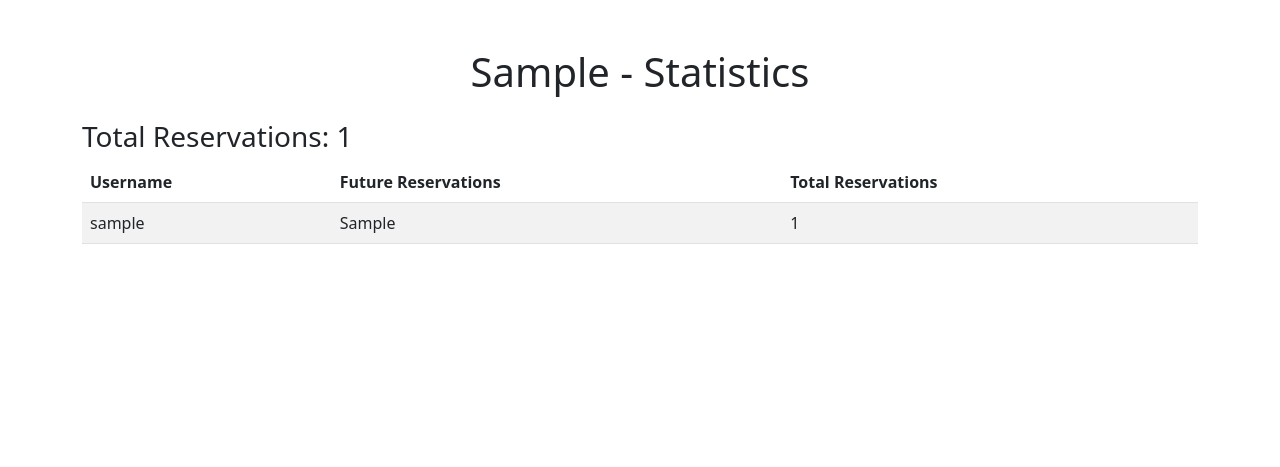
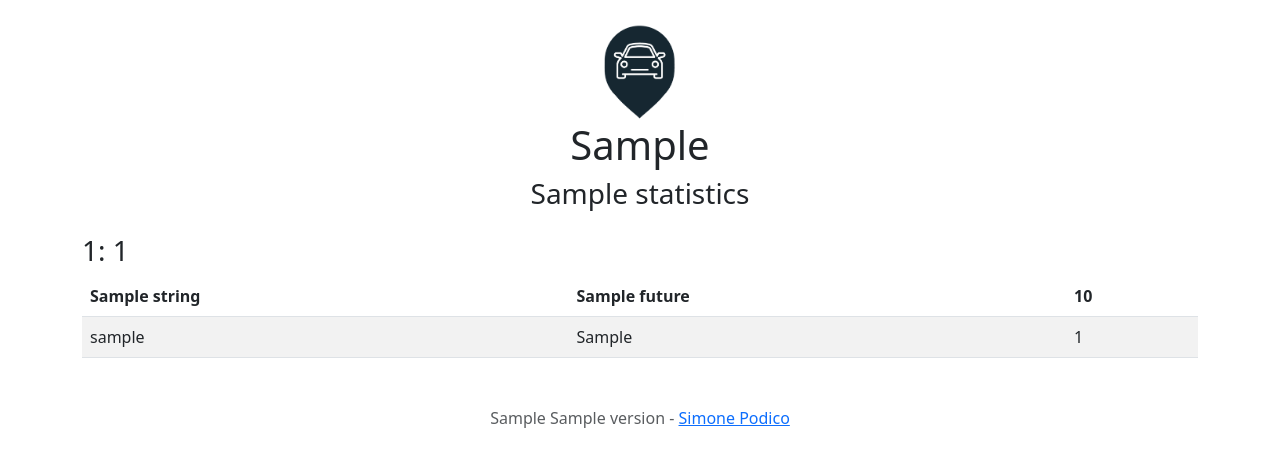
Before and after one commit to simpod6/book-a-lot, a Flask app: template templates/stats.html in a window 1280 px wide. Shown: the top 467 px of the page. Run offline with Flask 3, Linux system fonts and the light colour scheme; the template is opened without the code that fills it: most values are stand-ins (such as "Sample title", 1, 10 or a date in 2020); some libraries are stand-ins or nearby versions.

Commit message:
refactor templates and localization strings for consistency; update titles and add new strings for statistics

```diff
--- a/app_test.py
+++ b/app_test.py
@@ -52,7 +52,7 @@ class AppTestCase(unittest.TestCase):
     def test_login_page_loads(self):
         response = self.app.get('/login')
         self.assertEqual(response.status_code, 200)
-        self.assertIn(b'Login', response.data)
+        self.assertIn(bytes(self.strings['login'], 'utf-8'), response.data)
 
     def test_successful_login(self):
         # Add a test user to the database
@@ -587,7 +587,7 @@ class AppTestCase(unittest.TestCase):
 
         response = self.app.get('/stats', follow_redirects=True)
         self.assertEqual(response.status_code, 200)
-        self.assertIn(b'Total Reservations: 2', response.data)
+        self.assertIn(bytes(self.strings['total_reservations'],'utf-8'), response.data)
         soup = BS(response.data, 'html.parser')
         table = soup.find('table')
         self.assertIsNotNone(table)
@@ -608,7 +608,7 @@ class AppTestCase(unittest.TestCase):
     def test_register_page_loads(self):
         response = self.app.get('/register')
         self.assertEqual(response.status_code, 200)
-        self.assertIn(b'Register', response.data)
+        self.assertIn(bytes(self.strings['register'],'utf-8'), response.data)
 
     def test_register_user(self):
         response = self.app.post('/register', data=dict(username='testuser', password='password123', confirm_password='password123'), follow_redirects=True)
--- a/templates/login.html
+++ b/templates/login.html
@@ -3,7 +3,7 @@
 <head>
     <meta charset="UTF-8">
     <meta name="viewport" content="width=device-width, initial-scale=1.0">
-    <title>Login</title>
+    <title>{{ strings['login'] }}</title>
     <link href="https://cdn.jsdelivr.net/npm/bootstrap@5.3.0/dist/css/bootstrap.min.css" rel="stylesheet">
 
     <link rel="icon" type="image/png" href="{{ url_for('static', filename='favicon-96x96.png') }}" sizes="96x96" />
@@ -67,7 +67,7 @@
 
     <footer class="footer mt-5">
         <div class="container text-center">
-            <span class="text-muted">{{ strings['book-a-lot'] }} v1.0 - <a href="https://github.com/simpod6">Simone Podico</a></span>
+            <span class="text-muted">{{ strings['book-a-lot'] }} {{ strings['version'] }} - <a href="https://github.com/simpod6">Simone Podico</a></span>
         </div>
     </footer>
 </body>
--- a/templates/register.html
+++ b/templates/register.html
@@ -3,7 +3,7 @@
 <head>
     <meta charset="UTF-8">
     <meta name="viewport" content="width=device-width, initial-scale=1.0">
-    <title>Register</title>
+    <title>{{ strings['register'] }}</title>
     <link href="https://cdn.jsdelivr.net/npm/bootstrap@5.3.0-alpha3/dist/css/bootstrap.min.css" rel="stylesheet">
 
     <link rel="icon" type="image/png" href="{{ url_for('static', filename='favicon-96x96.png') }}" sizes="96x96" />
@@ -86,7 +86,7 @@
 
     <footer class="footer mt-5">
         <div class="container text-center">
-            <span class="text-muted">{{ strings['book-a-lot'] }} v1.0 - <a href="https://github.com/simpod6">Simone Podico</a></span>
+            <span class="text-muted">{{ strings['book-a-lot'] }} {{ strings['version'] }} - <a href="https://github.com/simpod6">Simone Podico</a></span>
         </div>
     </footer>
 </body>
--- a/templates/stats.html
+++ b/templates/stats.html
@@ -3,20 +3,24 @@
 <head>
     <meta charset="UTF-8">
     <meta name="viewport" content="width=device-width, initial-scale=1.0">
-    <title>Statistics</title>
+    <title>{{ strings['statistics'] }}</title>
     <link href="https://cdn.jsdelivr.net/npm/bootstrap@5.3.0/dist/css/bootstrap.min.css" rel="stylesheet">
 </head>
 <body>
-    <div class="container mt-5">
-        <h1 class="text-center">{{ strings['book-a-lot'] }} - Statistics</h1>
+    <div class="container mt-4">
+        <div class="text-center">
+            <img src="{{ url_for('static', filename='logo.png') }}" alt="Logo" class="img-fluid" style="max-width: 80px;">
+        </div>
+        <h1 class="text-center">{{ strings['book-a-lot'] }}</h1>
+        <h3 class="text-center">{{ strings['statistics'] }}</h3>
         <div class="mt-4">
-            <h3>Total Reservations: {{ total_reservations }}</h3>
+            <h3>{{ strings['total_reservations'] }}: {{ total_reservations }}</h3>
             <table class="table table-striped">
                 <thead>
                     <tr>
-                        <th>Username</th>
-                        <th>Future Reservations</th>
-                        <th>Total Reservations</th>
+                        <th>{{ strings['name'] }}</th>
+                        <th>{{ strings['future'] }}</th>
+                        <th>{{ strings['total'] }}</th>
                     </tr>
                 </thead>
                 <tbody>
@@ -31,5 +35,11 @@
             </table>
         </div>
     </div>
+
+    <footer class="footer mt-5">
+        <div class="container text-center">
+            <span class="text-muted">{{ strings['book-a-lot'] }} {{ strings['version'] }} - <a href="https://github.com/simpod6">Simone Podico</a></span>
+        </div>
+    </footer>
 </body>
 </html>
```
Also changed, not shown: en.json (+9 -1 lines), it.json (+9 -1 lines), templates/index.html (+6 -6 lines).
